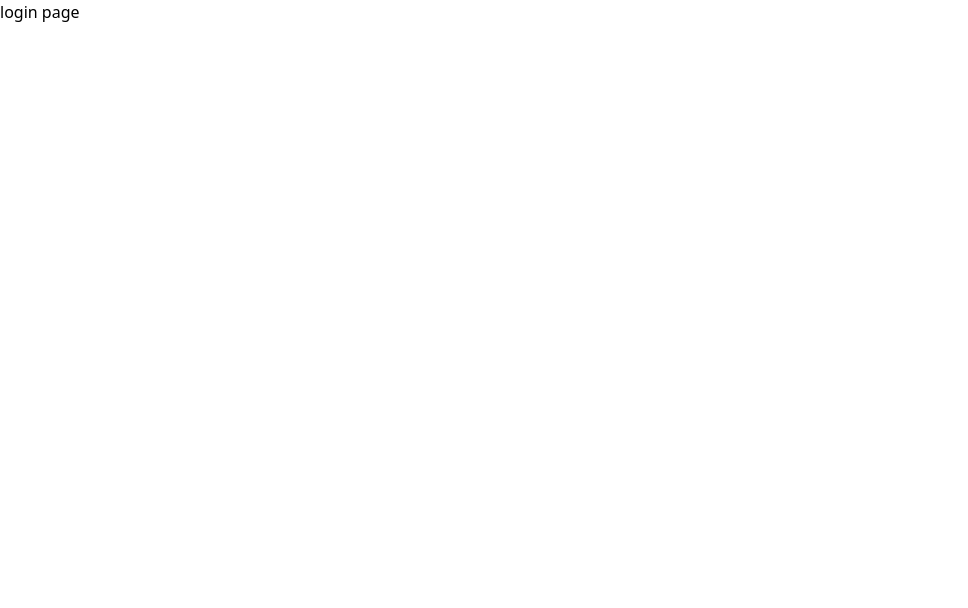
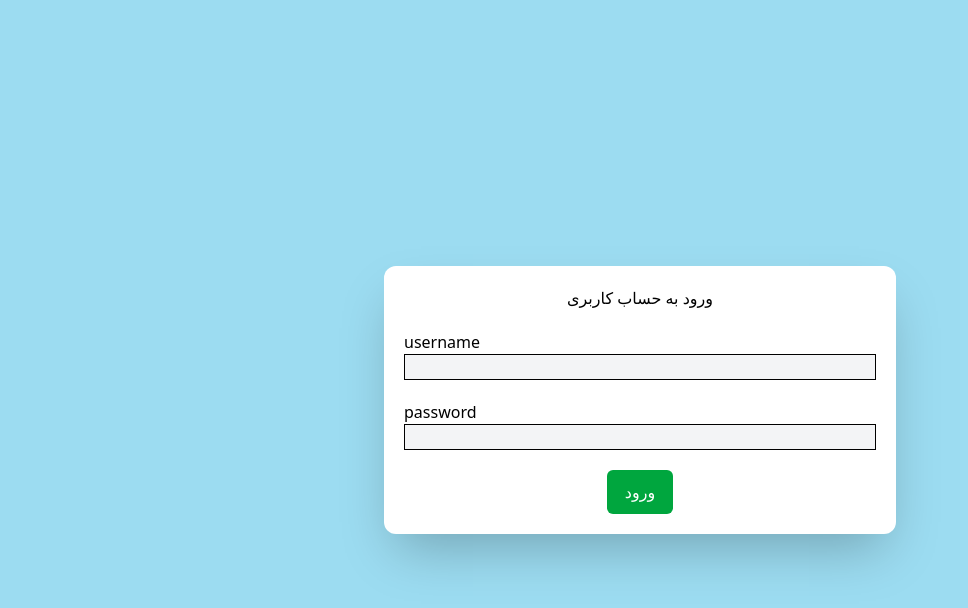
Before and after one commit to Ali-Jalali-Farahani/dashboard, a Next.js app: page /login in a window 1280 px wide. Shown: the top 608 px of the page, without its empty margins (0-968 px from the left). Built offline with nearby package versions, Linux system fonts and the light colour scheme.

Commit message:
create simple login and dashboard UI (/login , /dashboard)

```diff
--- /dev/null
+++ b/Components/ItemBox/ItemBox.tsx
@@ -0,0 +1,26 @@
+import React, { PropsWithChildren } from 'react'
+import Link from 'next/link'
+
+type Props = {
+  id:number
+  avatar:string,
+  firstName:string,
+  lastName:string,
+}
+
+const ItemBox:React.FC<Props>=({id,avatar,firstName,lastName})=> {
+  return (
+    <Link href={`/dashboard/${id}`}>
+      <div className='bg-gray-100 h-[200px] p-[10px] rounded-lg'>
+
+        <img src={avatar} alt="Avatar" className='w-full h-[100px] rounded-full object-contain' />
+        <p className='text-center mt-[10px]'>
+          {firstName} {lastName}
+        </p>
+
+      </div>
+    </Link>
+  )
+}
+
+export default ItemBox
--- /dev/null
+++ b/Components/LoginPage/ContainerBox.tsx
@@ -0,0 +1,11 @@
+import React from 'react'
+
+const ContainerBox:React.FC<React.PropsWithChildren>=({children})=>{
+  return (
+    <div className='w-[40%] h-auto bg-white rounded-xl p-[20px] shadow-2xl'>
+        {children}
+    </div>
+  )
+}
+
+export default ContainerBox
--- /dev/null
+++ b/Components/LoginPage/Input.tsx
@@ -0,0 +1,14 @@
+import React from 'react'
+
+function Input({Name}:{Name:string}){
+  return (
+    <div className='mb-[20px]'>
+        <label htmlFor=''>
+            <p>{Name}</p>
+            <input type="text" className='bg-gray-100 border-[0.5px] w-full'/>
+        </label>
+    </div>
+  )
+}
+
+export default Input
--- /dev/null
+++ b/Components/LoginPage/SubmitButtom.tsx
@@ -0,0 +1,9 @@
+import React from 'react'
+
+function SubmitButtom() {
+  return (
+    <button type="submit" className='bg-green-600 text-white block mx-auto px-[18px] py-[10px] rounded-md'>ورود</button>
+  )
+}
+
+export default SubmitButtom
--- a/app/dashboard/page.tsx
+++ b/app/dashboard/page.tsx
@@ -1,8 +1,56 @@
 import React from 'react'
+import Link from 'next/link'
+import ItemBox from '@/Components/ItemBox/ItemBox'
 
-function dashboard() {
+async function dashboard() {
+  const res =await fetch("https://reqres.in/api/users", {
+      method: 'GET', // یا 'POST', 'PUT' و غیره
+      headers: {
+      'x-api-key': 'reqres-free-v1', // اضافه کردن هدر API Key
+      'Content-Type': 'application/json', // (اختیاری) برای درخواست‌های JSON
+      }
+  },
+  );
+
+  const users=await res.json();
+  const userData = users.data;
+
   return (
-    <h1>dashboard page</h1>
+    <div className='w-full h-full bg-[#e5eef1] flex'>
+      {/* items */}
+      <div className='w-[80%] h-full grid grid-cols-3 grid-rows-[max-content] gap-[10px] p-[10px]'>
+
+        {/* show items */}
+        {userData.map((user:any) => (
+          <ItemBox
+            key={user.id}
+            id={user.id}
+            firstName={user.first_name}
+            lastName={user.last_name}
+            avatar={user.avatar}
+          />
+        ))}
+
+      </div>
+
+      {/* menu */}
+      <div className='w-[20%] h-[%100] bg-blue-500 text-right text-white fixed right-[0px] top-[0px] bottom-[0px]'>
+
+        <div className='mt-[10px] pr-[5px]'>
+          <Link href={"/"} >
+            بازگشت به صفحه اصلی
+          </Link>
+        </div>
+
+        <div className='mt-[10px] fixed bottom-[0px] right-[5px] bottom-[15px] text-right'>
+          <Link href={"/login"} >
+            خروج از سیستم
+          </Link>
+        </div>
+
+      </div>
+
+    </div>
   )
 }
 
--- a/app/globals.css
+++ b/app/globals.css
@@ -7,3 +7,12 @@ html,body{
 .LinkStyle{
     @apply w-[70%] h-[60px] bg-blue-500 mb-10 flex justify-center items-center rounded-xl text-white text-4xl;
 }
+
+.containerFlexBothCenter{
+    @apply flex justify-center items-center h-full w-full;
+}
+
+
+/* div{
+    background-color: #e5eef1;
+} */
--- a/app/login/page.tsx
+++ b/app/login/page.tsx
@@ -1,8 +1,18 @@
 import React from 'react'
+import Input from '@/Components/LoginPage/Input'
+import ContainerBox from '@/Components/LoginPage/ContainerBox'
+import SubmitButtom from '@/Components/LoginPage/SubmitButtom'
 
 function login() {
   return (
-    <h1>login page</h1>
+    <div className='containerFlexBothCenter flex-col bg-[#9cdcf1]'>
+      <ContainerBox>
+        <p className='text-center mb-[20px]'>ورود به حساب کاربری</p>
+        <Input Name={"username"}/>
+        <Input Name={"password"}/>
+        <SubmitButtom/>
+      </ContainerBox>
+    </div>
   )
 }
 
--- a/app/page.tsx
+++ b/app/page.tsx
@@ -2,8 +2,7 @@ import Link from "next/link";
 
 export default function Home() {
   return (
-    <>
-      <div className="flex justify-center items-center h-full w-full flex-col bg-[#b6ffe7]">
+      <div className="containerFlexBothCenter flex-col bg-[#b6ffe7]">
         <Link href={"/login"} className="LinkStyle">
           Login
         </Link>
@@ -11,6 +10,5 @@ export default function Home() {
           dashboard
         </Link>
       </div>
-    </>
   );
 }
```
